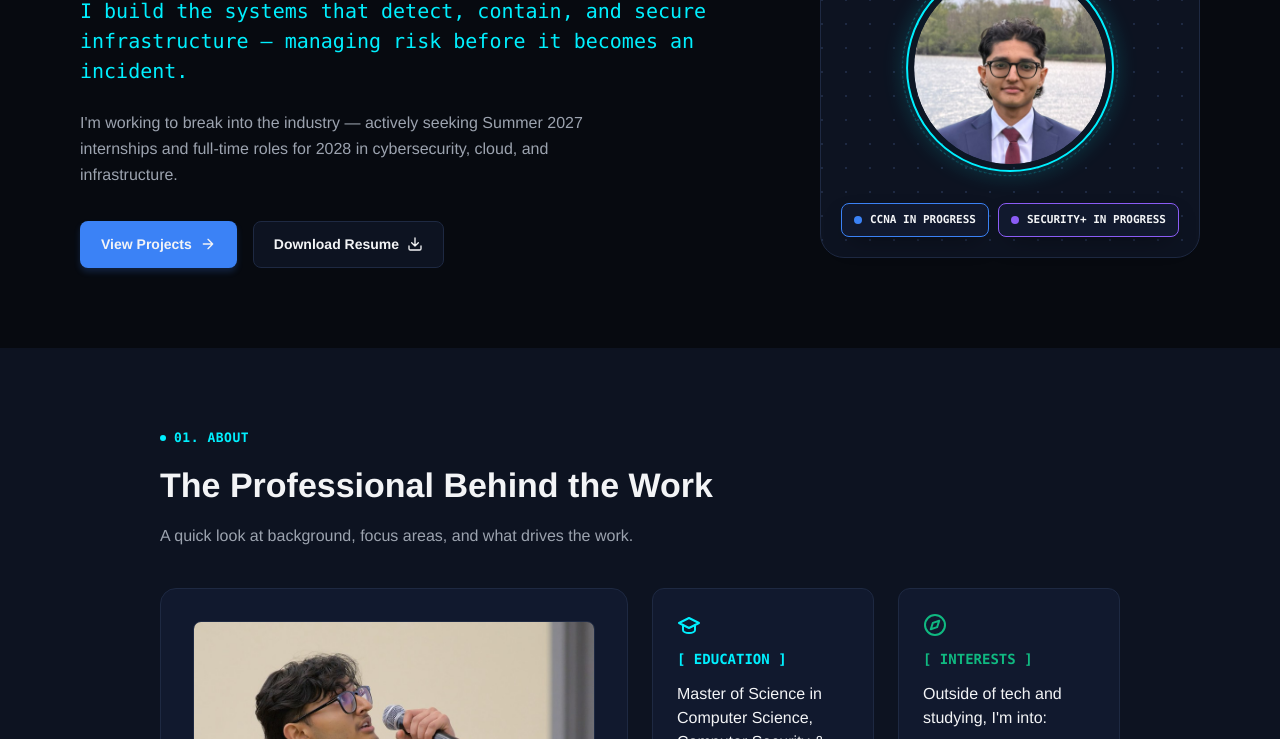
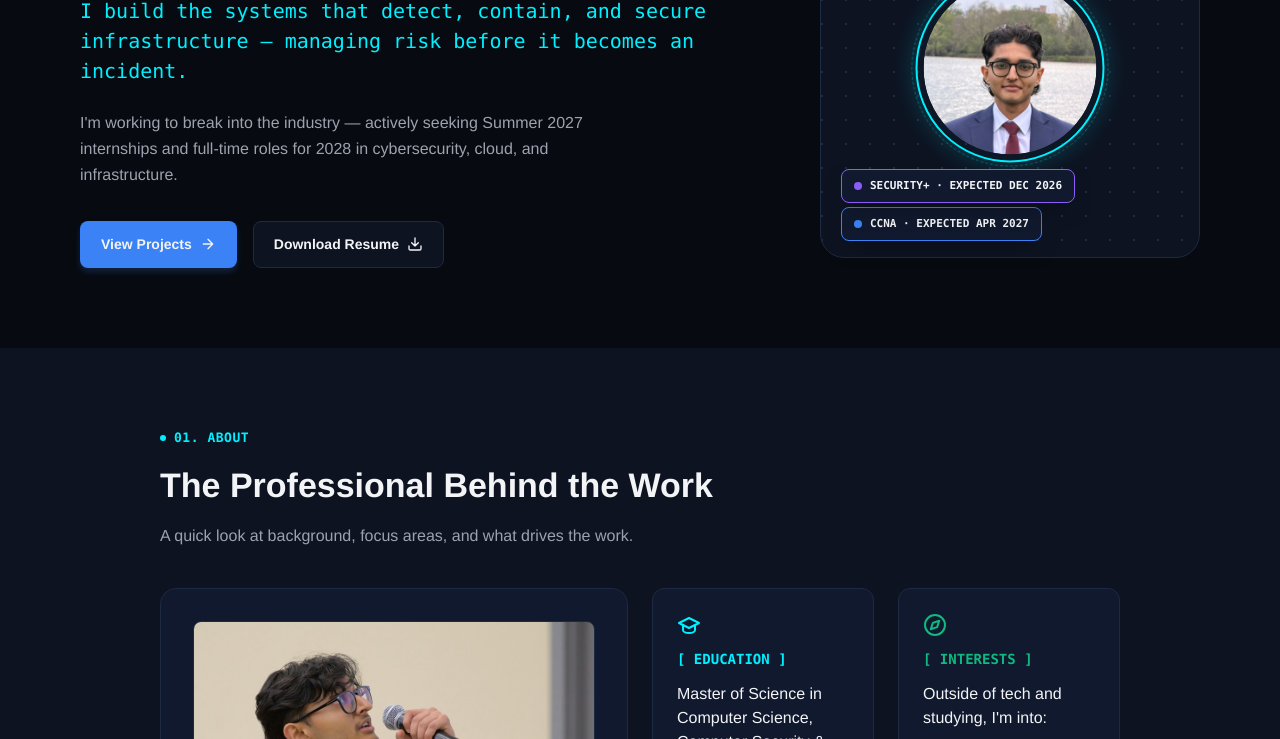
Before and after one commit to krishpuw/Personal-Website-, a plain HTML site: page index.html in a window 1280 px wide. Shown: the part 313-1052 px from the top of the page. Drawn offline with Linux system fonts and the light colour scheme.

Commit message:
Show expected dates for Security+ (Dec 2026) and CCNA (Apr 2027)
Stack the two certification badges in the hero card and shrink the
portrait ring slightly so the longer labels fit without overlapping.

Co-Authored-By: Claude Opus 5.5 <noreply@anthropic.com>
Claude-Session: https://claude.ai/code/session_015xSLSZ5Q9PgsFpqRvXov6b

```diff
--- a/css/styles.css
+++ b/css/styles.css
@@ -637,8 +637,8 @@ textarea {
   position: absolute;
   left: 50%;
   top: 50%;
-  width: 55%;
-  height: 55%;
+  width: 50%;
+  height: 50%;
   transform: translate(-50%, -50%);
   border-radius: 999px;
   border: 2px solid var(--accent);
@@ -712,14 +712,24 @@ textarea {
   top: 32px;
 }
 
-.hero-chip--2 {
-  right: 15px;
-  bottom: 16px;
-}
-
+/* Certification badges: stacked in the bottom-left corner, below the portrait */
+.hero-chip--2,
 .hero-chip--3 {
   left: 11px;
-  bottom: 16px;
+  padding: 6px 10px;
+}
+
+.hero-chip--2 .hero-chip__label,
+.hero-chip--3 .hero-chip__label {
+  font-size: 10px;
+}
+
+.hero-chip--2 {
+  bottom: 40px;
+}
+
+.hero-chip--3 {
+  bottom: 10px;
 }
 
 @media (min-width: 640px) {
@@ -727,13 +737,20 @@ textarea {
     left: 16px;
     top: 40px;
   }
-  .hero-chip--2 {
-    right: 20px;
-    bottom: 20px;
-  }
+  .hero-chip--2,
   .hero-chip--3 {
     left: 20px;
-    bottom: 20px;
+    padding: 8px 12px;
+  }
+  .hero-chip--2 .hero-chip__label,
+  .hero-chip--3 .hero-chip__label {
+    font-size: 11px;
+  }
+  .hero-chip--2 {
+    bottom: 54px;
+  }
+  .hero-chip--3 {
+    bottom: 16px;
   }
 }
 
--- a/index.html
+++ b/index.html
@@ -106,11 +106,11 @@
         </div>
         <div class="hero-chip hero-chip--3" style="border-color:var(--primary)">
           <span class="hero-chip__dot" style="background:var(--primary)"></span>
-          <p class="hero-chip__label">CCNA IN PROGRESS</p>
+          <p class="hero-chip__label">CCNA · EXPECTED APR 2027</p>
         </div>
         <div class="hero-chip hero-chip--2" style="border-color:var(--secondary)">
           <span class="hero-chip__dot" style="background:var(--secondary)"></span>
-          <p class="hero-chip__label">SECURITY+ IN PROGRESS</p>
+          <p class="hero-chip__label">SECURITY+ · EXPECTED DEC 2026</p>
         </div>
       </div>
     </div>
@@ -655,7 +655,7 @@
           <div class="skillbar__meta">
             <span class="tag tag--level">Intermediate</span>
             <span class="tag tag--level">Wireshark, Nmap</span>
-            <span class="tag tag--level">CCNA in progress</span>
+            <span class="tag tag--level">CCNA expected April 2027</span>
           </div>
         </div>
 
```
